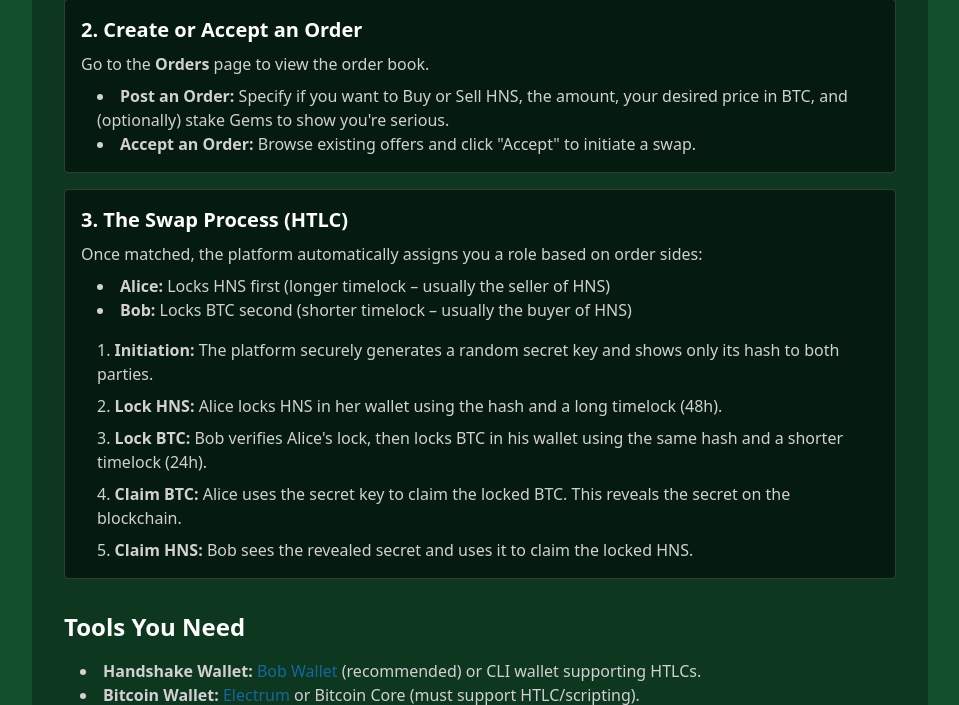
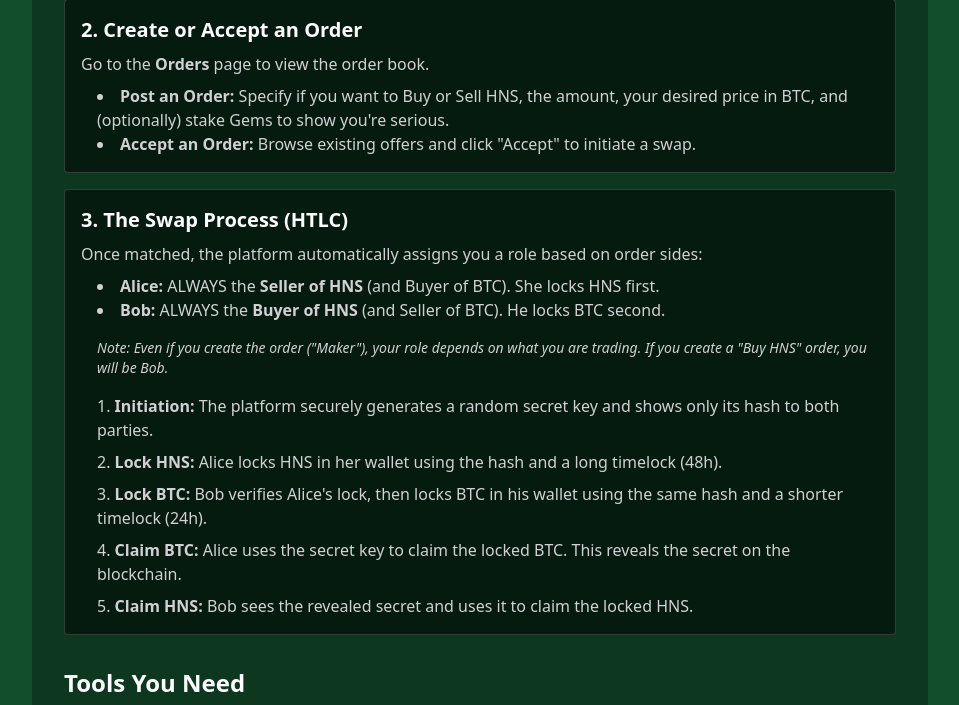
Before and after one commit to shadstoneofficial/liquidity-spot, a Flask app: page /tutorial in a window 1280 px wide. Shown: the part 1077-1782 px from the top of the page, without its empty margins (160-1119 px from the left). Run offline with Flask 3, Linux system fonts and the light colour scheme; some libraries are stand-ins or nearby versions.

Commit message:
clarifying alice bob

```diff
--- a/templates/tutorial.html
+++ b/templates/tutorial.html
@@ -64,9 +64,12 @@
                     <h3 class="text-xl font-bold text-white mb-2">3. The Swap Process (HTLC)</h3>
                     <p class="mb-2">Once matched, the platform automatically assigns you a role based on order sides:</p>
                     <ul class="list-disc list-inside mb-4 ml-4">
-                        <li><strong>Alice:</strong> Locks HNS first (longer timelock – usually the seller of HNS)</li>
-                        <li><strong>Bob:</strong> Locks BTC second (shorter timelock – usually the buyer of HNS)</li>
+                        <li><strong>Alice:</strong> ALWAYS the <strong>Seller of HNS</strong> (and Buyer of BTC). She locks HNS first.</li>
+                        <li><strong>Bob:</strong> ALWAYS the <strong>Buyer of HNS</strong> (and Seller of BTC). He locks BTC second.</li>
                     </ul>
+                    <p class="text-sm text-gfa-grey mb-4 ml-4 italic">
+                        Note: Even if you create the order ("Maker"), your role depends on <em>what</em> you are trading. If you create a "Buy HNS" order, you will be Bob.
+                    </p>
 
                     <ol class="list-decimal list-inside space-y-2 ml-4">
                         <li><strong>Initiation:</strong> The platform securely generates a random secret key and shows only its hash to both parties.</li>
```
